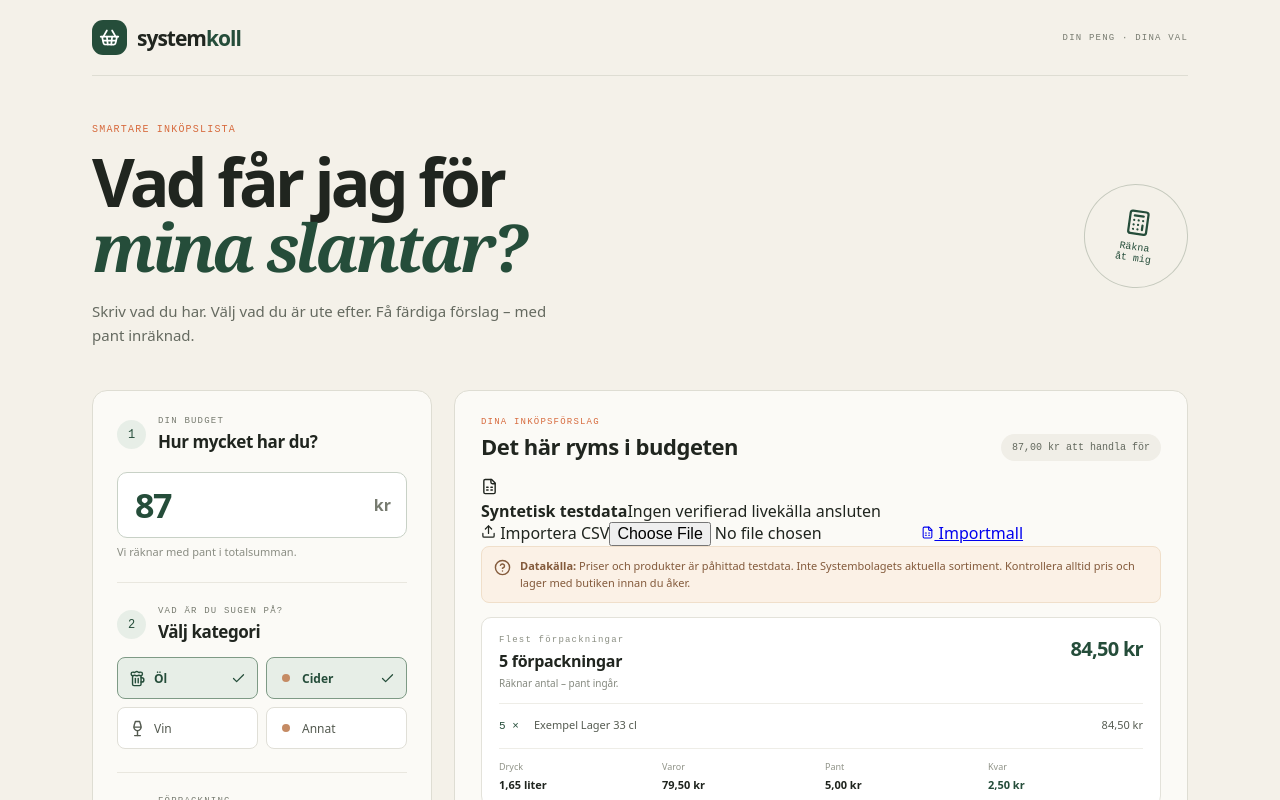
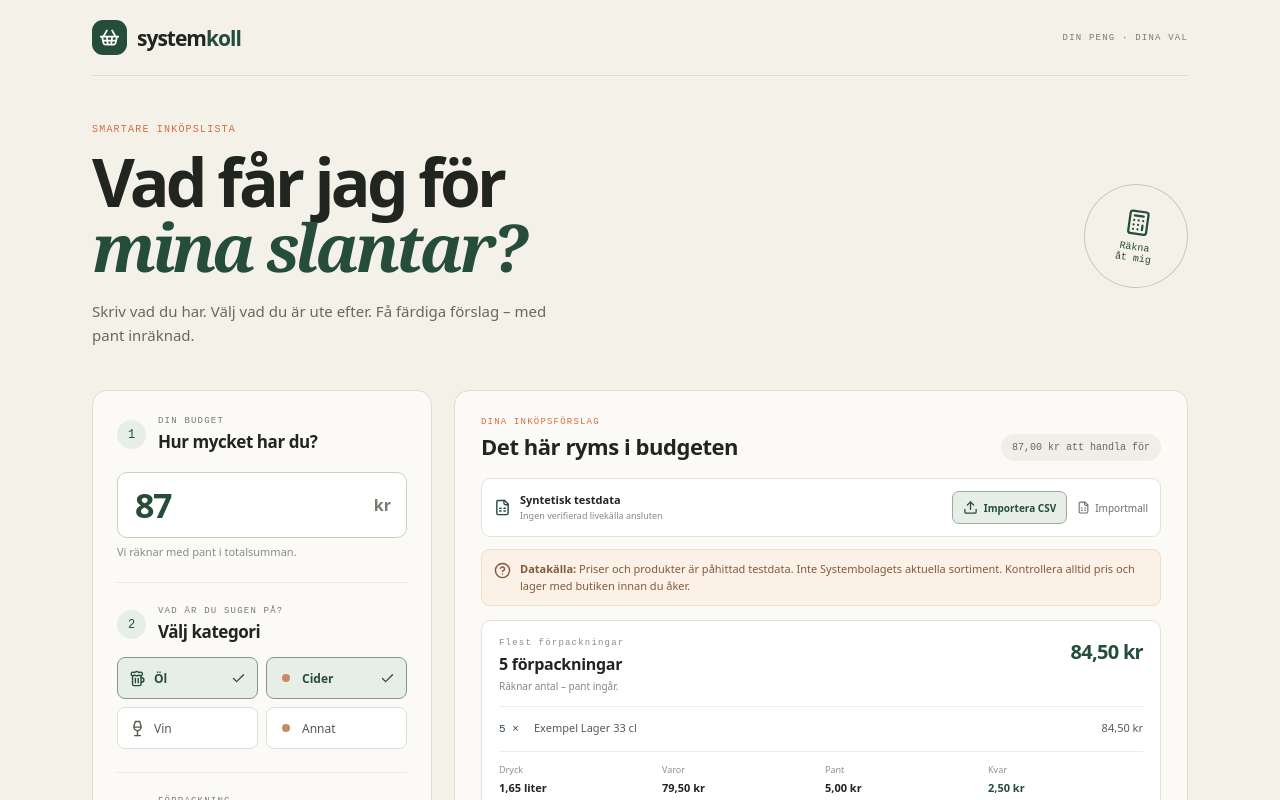
Before and after one commit to dinlokalAI/systemkoll, a React (Vite) app: page / in a window 1280 px wide. Shown: the top 800 px of the page. Built offline with nearby package versions, Linux system fonts and the light colour scheme; a web font is replaced by a local one.

Commit message:
Style CSV import and data provenance status

```diff
--- a/src/styles.css
+++ b/src/styles.css
@@ -113,3 +113,14 @@ h2 { font-size: 17px; letter-spacing: -.45px; margin: 0; }
   .intro-stamp { display: none; }
   .results-header { flex-direction: column; align-items: flex-start; }
 }
+
+.catalog-import { display: flex; align-items: center; flex-wrap: wrap; gap: 10px; padding: 12px; margin: 0 0 12px; border: 1px solid #e4e2d9; border-radius: 9px; background: #fff; }
+.catalog-source { display: flex; align-items: center; gap: 9px; flex: 1 1 190px; min-width: 0; color: var(--green); }
+.catalog-source > div { display: flex; flex-direction: column; gap: 3px; min-width: 0; }
+.catalog-source strong { color: var(--ink); font-size: 11px; overflow-wrap: anywhere; }
+.catalog-source span { color: #85897f; font-size: 9px; line-height: 1.4; }
+.import-button { display: inline-flex; align-items: center; gap: 6px; padding: 8px 10px; border: 1px solid #9aac9c; border-radius: 7px; background: var(--green-soft); color: var(--green); font-size: 10px; font-weight: 700; cursor: pointer; }
+.import-button input { display: none; }
+.demo-switch, .template-link { display: inline-flex; align-items: center; gap: 5px; border: 0; background: transparent; color: #687166; font-size: 10px; text-decoration: none; cursor: pointer; padding: 4px 0; }
+.demo-switch:hover, .template-link:hover { color: var(--green); text-decoration: underline; }
+.catalog-error { margin: 0 0 12px; padding: 10px 12px; border: 1px solid #e8b9a8; border-radius: 8px; background: #fff1eb; color: #9b4326; font-size: 11px; line-height: 1.5; }
```
